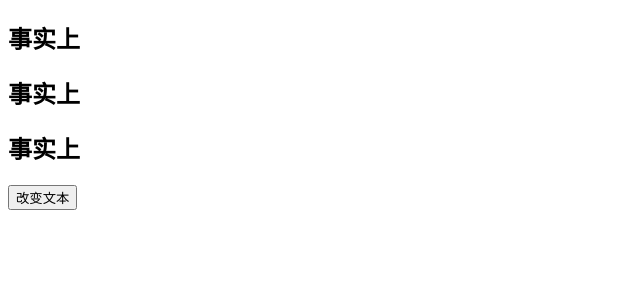
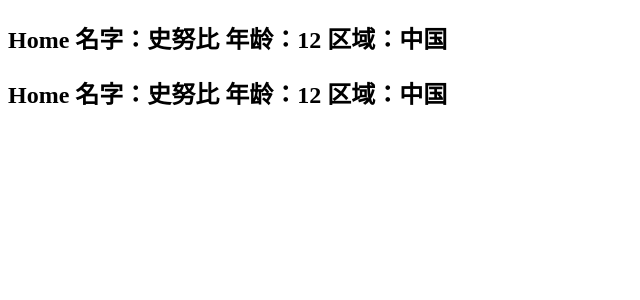
Before and after one commit to spencer155/sun, a React (Create React App) app in the folder react/test-react/: page / in a window 1280 px wide. Shown: the top 300 px of the page, without its empty margins (0-640 px from the left). Built offline with nearby package versions, Linux system fonts and the light colour scheme.

Commit message:
高阶组件

```diff
--- /dev/null
+++ b/react/test-react/src/01_高阶组件/02_增强props2.js
@@ -0,0 +1,41 @@
+import React, { PureComponent, createContext } from 'react'
+
+const UserContext = createContext({
+  name:'sun',
+  age:10,
+  region:'中国'
+})
+
+function withUser(WrappedComponent) {
+  return props => {
+    return <UserContext.Consumer>
+      {user => {
+        console.log(user)
+        return <WrappedComponent {...props} {...user}/>
+      }}
+    </UserContext.Consumer>
+  }
+}
+
+
+
+class Home extends PureComponent {
+  render() {
+    const {name,age, region} = this.props
+    return (<h2>Home {`名字：${name} 年龄：${age} 区域：${region}`}</h2>)
+  }
+}
+
+const UserHome = withUser(Home)
+export default class App extends PureComponent {
+  render() {
+    return (
+      <div>
+        <UserContext.Provider value={{name:'史努比',age:12,region:'中国'}}>
+          <UserHome/>
+          <UserHome/>
+        </UserContext.Provider>
+      </div>
+    )
+  }
+}
--- a/react/test-react/src/index.js
+++ b/react/test-react/src/index.js
@@ -3,7 +3,7 @@ import ReactDOM from 'react-dom';
 // import App from './组件通信/context.js'
 // import App from './补充/01_setState不可变'
 // import App from './补充/02_events'
-import App from './补充/03_refs'
+import App from './01_高阶组件/02_增强props2'
 
 
 
```
Also changed, not shown: react/test-react/src/01_高阶组件/01_增强props.js (added, +28 -0 lines).
